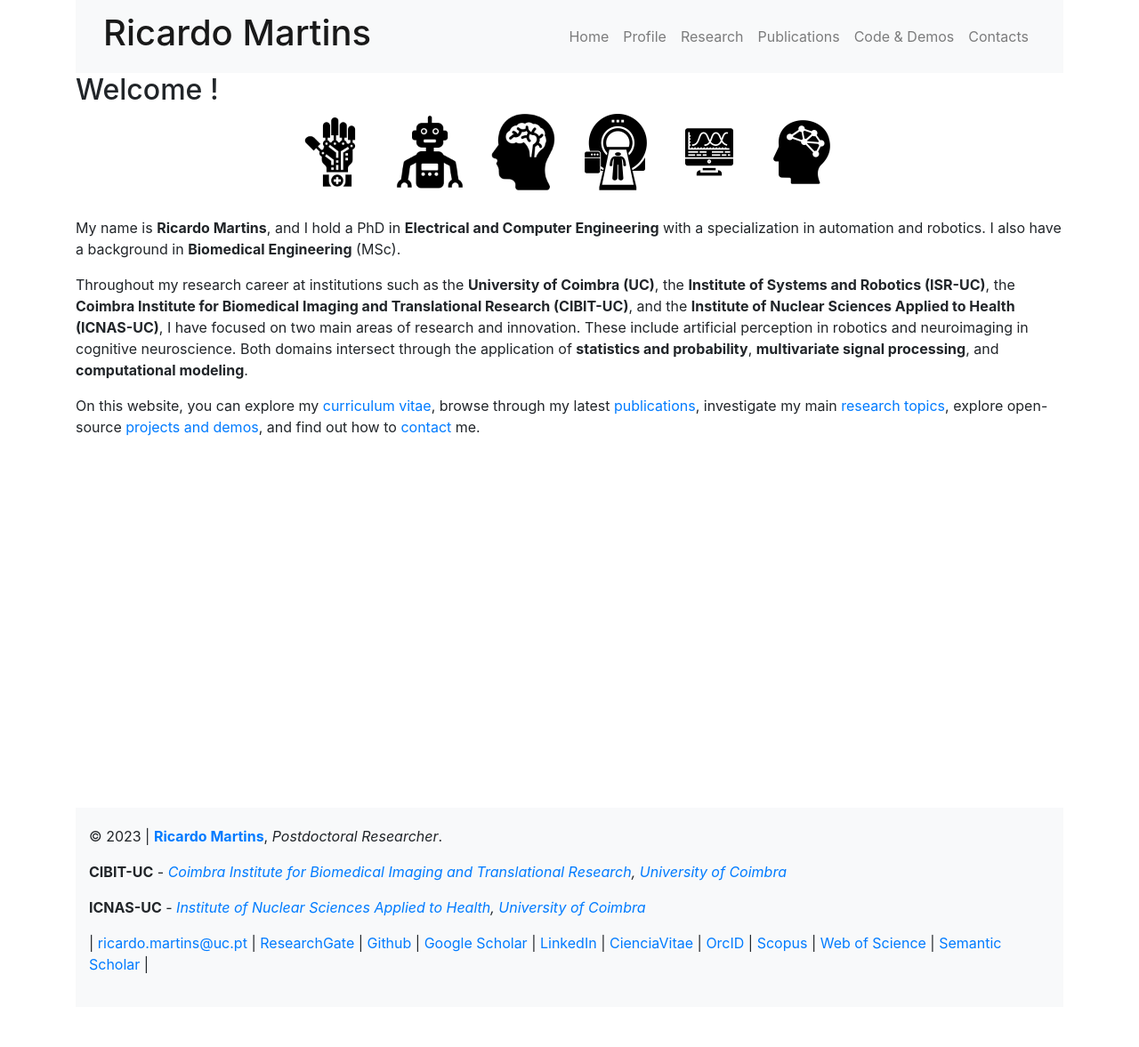
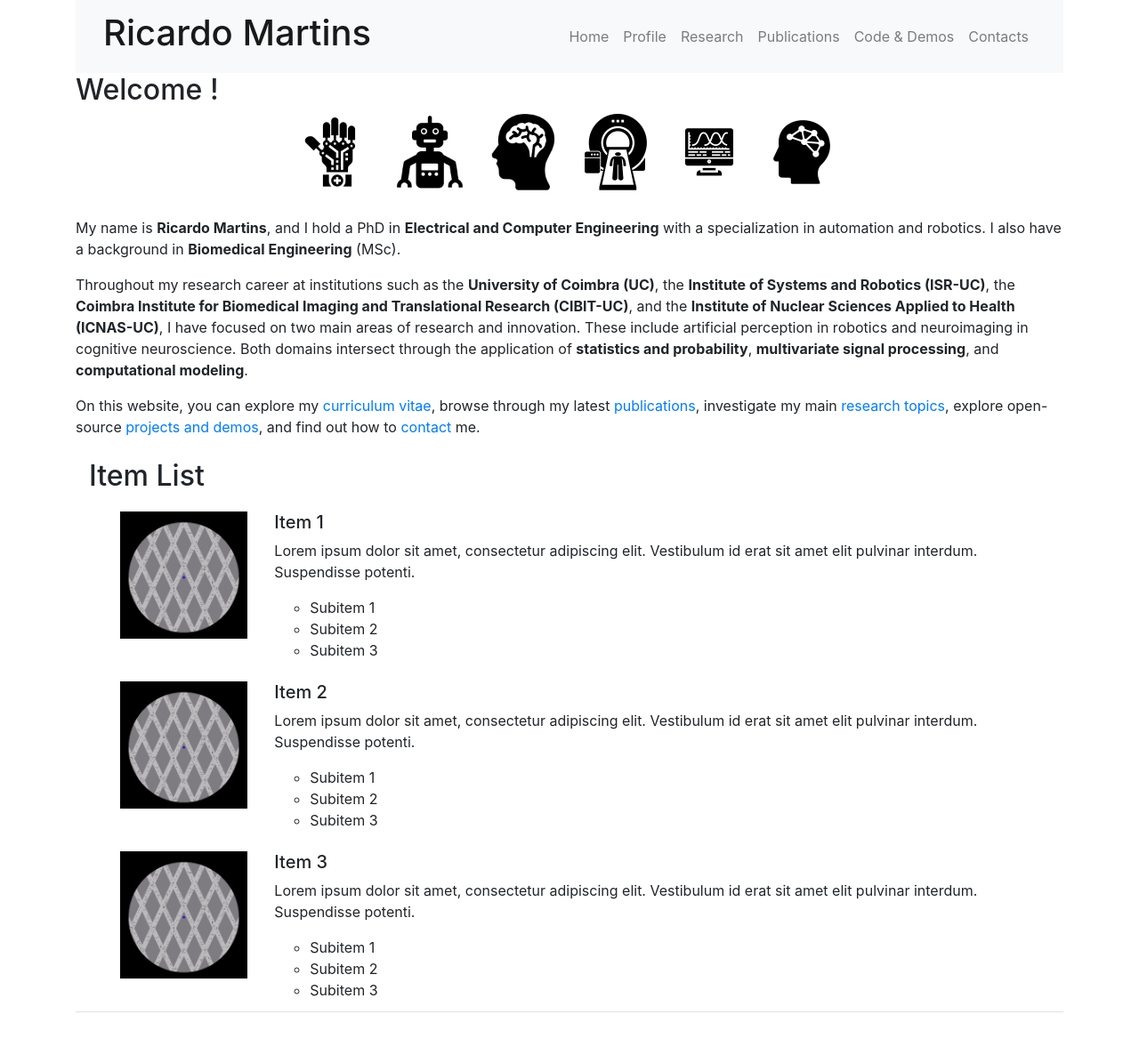
Before and after one commit to ricardomar/ricardomar.github.io, a Jekyll site: the page built from index_v2.html, in a window 1280 px wide and 1400 px high. Shown: the top 1177 px of the window at 89% size. Built offline with Jekyll 4.4.1, drawn with Linux system fonts in a browser that asks for light colours.

Commit message:
Update index_v2.html

```diff
--- a/index_v2.html
+++ b/index_v2.html
@@ -17,6 +17,59 @@ title:
 		<p>On this website, you can explore my <a href="/cv">curriculum vitae</a>, browse through my latest <a href="/publications">publications</a>, investigate my main <a href="/research">research topics</a>, explore open-source <a href="/demos">projects and demos</a>, and find out how to <a href="/contacts">contact</a> me.</p>
 
 	</div>
+
+  <div class="container mt-4 border-bottom">
+    <div class="row">
+      <div class="col-md-12">
+        <h2>Item List</h2>
+        <ul class="list-group">
+          <li class="list-group-item d-flex" style="border: none;">
+            <div class="col-md-2">
+              <img src="https://ricardomar.github.io/myFiles/moving-plaids-dots-bistable-plaids-psychophysics-toolbox.png" alt="Item 1" class="img-fluid">
+            </div>
+            <div class="col-md-10">
+              <h5>Item 1</h5>
+              <p>Lorem ipsum dolor sit amet, consectetur adipiscing elit. Vestibulum id erat sit amet elit pulvinar interdum. Suspendisse potenti.</p>
+              <ul>
+                <li>Subitem 1</li>
+                <li>Subitem 2</li>
+                <li>Subitem 3</li>
+              </ul>
+            </div>
+          </li>
+          <li class="list-group-item d-flex" style="border: none;">
+            <div class="col-md-2">
+              <img src="https://ricardomar.github.io/myFiles/moving-plaids-dots-bistable-plaids-psychophysics-toolbox.png" alt="Item 2" class="img-fluid">
+            </div>
+            <div class="col-md-10">
+              <h5>Item 2</h5>
+              <p>Lorem ipsum dolor sit amet, consectetur adipiscing elit. Vestibulum id erat sit amet elit pulvinar interdum. Suspendisse potenti.</p>
+              <ul>
+                <li>Subitem 1</li>
+                <li>Subitem 2</li>
+                <li>Subitem 3</li>
+              </ul>
+            </div>
+          </li>
+          <li class="list-group-item d-flex" style="border: none;">
+            <div class="col-md-2">
+              <img src="https://ricardomar.github.io/myFiles/moving-plaids-dots-bistable-plaids-psychophysics-toolbox.png" alt="Item 3" class="img-fluid">
+            </div>
+            <div class="col-md-10">
+              <h5>Item 3</h5>
+              <p>Lorem ipsum dolor sit amet, consectetur adipiscing elit. Vestibulum id erat sit amet elit pulvinar interdum. Suspendisse potenti.</p>
+              <ul>
+                <li>Subitem 1</li>
+                <li>Subitem 2</li>
+                <li>Subitem 3</li>
+              </ul>
+            </div>
+          </li>
+        </ul>
+      </div>
+    </div>
+  </div>
+
 	<div>
 		<p>&nbsp;</p>
 		<p>&nbsp;</p>
```
